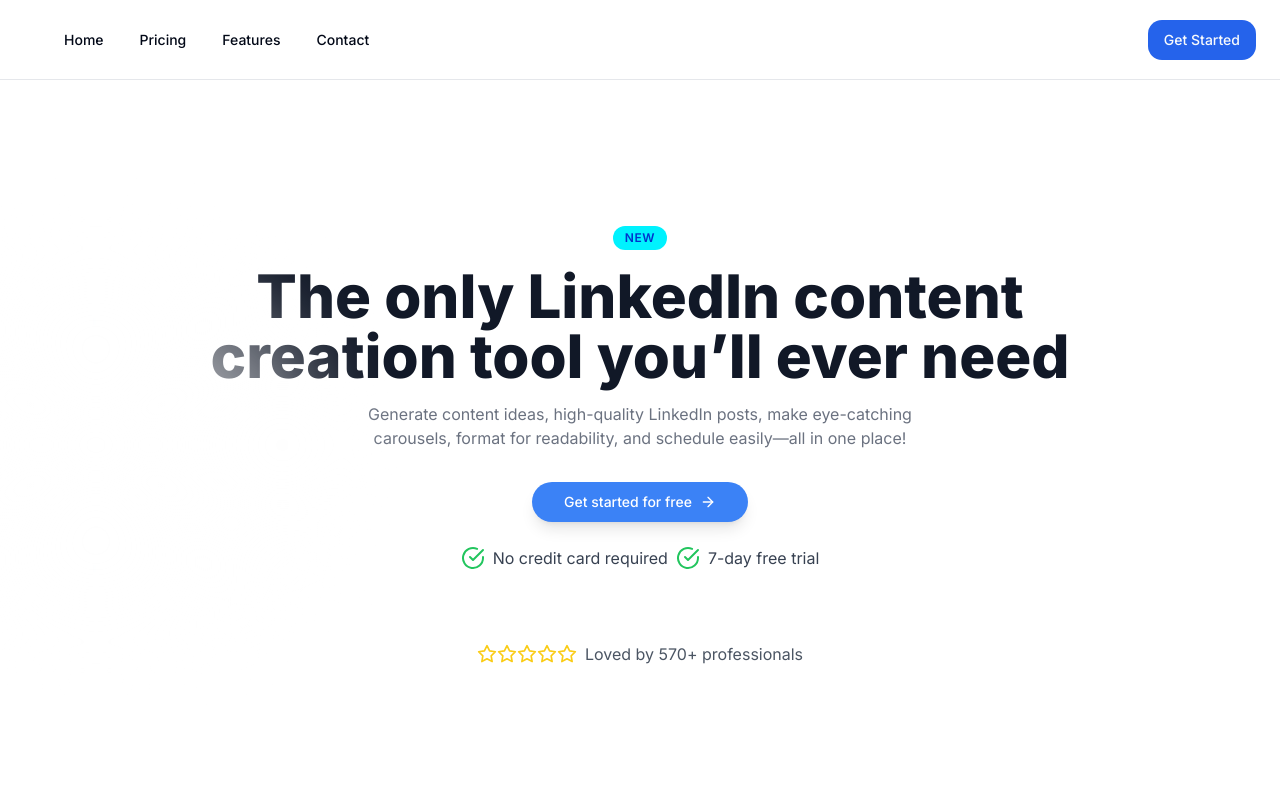
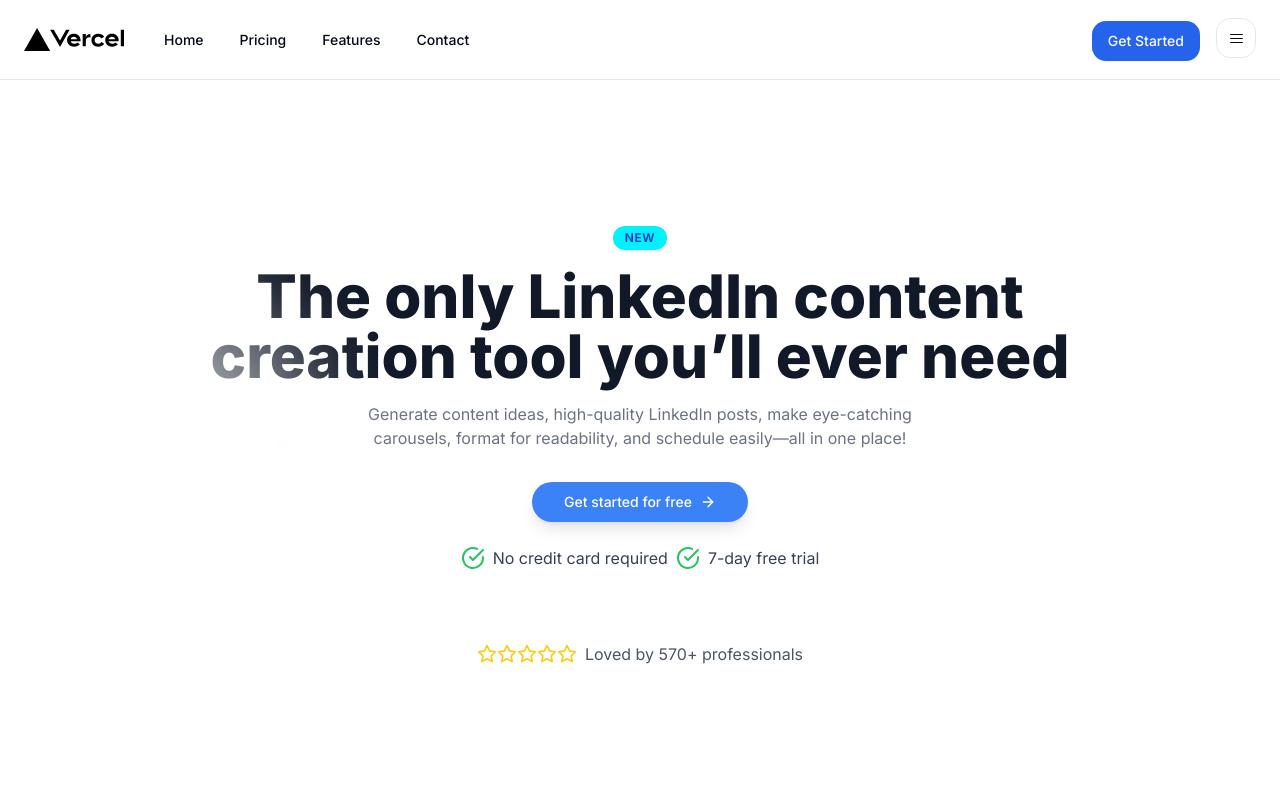
Before and after one commit to feibiss/nxtbase-landing-page, a Next.js app in the folder landing-1/: page / in a window 1280 px wide. Shown: the top 800 px of the page. Built offline with nearby package versions, Linux system fonts and the light colour scheme.

Commit message:
Style : Updated Header styles

```diff
--- a/landing-1/src/components/containers/header.tsx
+++ b/landing-1/src/components/containers/header.tsx
@@ -6,52 +6,65 @@ import {
 } from "@/components/ui/navigation-menu";
 import { Button } from "@/components/ui/button";
 import Link from "next/link";
+import { HamburgerMenuIcon } from "@radix-ui/react-icons";
+import Image from "next/image";
 
 export default function Header() {
   return (
-    <header className="flex h-20 w-full shrink-0 items-center px-4 md:px-6 sticky top-0 bg-opacity-90 backdrop-blur-lg border-b border-gray-200">
-      <Link className="mr-6 hidden lg:flex" href="#">
-        <span className="sr-only">Acme Inc</span>
+    <header className="flex bg-white/80 left-0 h-20 w-full shrink-0 items-center z-50 px-4 md:px-6 sticky top-0 bg-opacity-90 backdrop-blur-md border-b border-gray-200">
+      <Link
+        className="mr-6 w-fit h-full lg:flex justify-start items-center"
+        href="#"
+      >
+        <span className="sr-only">Nextbase</span>
+        <Image alt="brand-logo" width={100} height={64} src="/vercel.svg" />
       </Link>
-      <NavigationMenu className="hidden lg:flex">
+
+      <NavigationMenu className="hidden md:flex">
         <NavigationMenuList>
           <NavigationMenuLink asChild>
-            <Link
-              className="group inline-flex h-9 w-max items-center justify-center rounded-md bg-white px-4 py-2 text-sm font-medium transition-colors hover:bg-gray-100 hover:text-gray-900 focus:bg-gray-100 focus:text-gray-900 focus:outline-none disabled:pointer-events-none disabled:opacity-50 data-[active]:bg-gray-100/50 data-[state=open]:bg-gray-100/50 dark:bg-gray-950 dark:hover:bg-gray-800 dark:hover:text-gray-50 dark:focus:bg-gray-800 dark:focus:text-gray-50 dark:data-[active]:bg-gray-800/50 dark:data-[state=open]:bg-gray-800/50"
-              href="#"
-            >
-              Home
-            </Link>
+            <NavMenuItem href="#" content="Home" />
           </NavigationMenuLink>
           <NavigationMenuLink asChild>
-            <Link
-              className="group inline-flex h-9 w-max items-center justify-center rounded-md bg-white px-4 py-2 text-sm font-medium transition-colors hover:bg-gray-100 hover:text-gray-900 focus:bg-gray-100 focus:text-gray-900 focus:outline-none disabled:pointer-events-none disabled:opacity-50 data-[active]:bg-gray-100/50 data-[state=open]:bg-gray-100/50 dark:bg-gray-950 dark:hover:bg-gray-800 dark:hover:text-gray-50 dark:focus:bg-gray-800 dark:focus:text-gray-50 dark:data-[active]:bg-gray-800/50 dark:data-[state=open]:bg-gray-800/50"
-              href="#"
-            >
-              Pricing
-            </Link>
+            <NavMenuItem href="#" content="Pricing" />
           </NavigationMenuLink>
           <NavigationMenuLink asChild>
-            <Link
-              className="group inline-flex h-9 w-max items-center justify-center rounded-md bg-white px-4 py-2 text-sm font-medium transition-colors hover:bg-gray-100 hover:text-gray-900 focus:bg-gray-100 focus:text-gray-900 focus:outline-none disabled:pointer-events-none disabled:opacity-50 data-[active]:bg-gray-100/50 data-[state=open]:bg-gray-100/50 dark:bg-gray-950 dark:hover:bg-gray-800 dark:hover:text-gray-50 dark:focus:bg-gray-800 dark:focus:text-gray-50 dark:data-[active]:bg-gray-800/50 dark:data-[state=open]:bg-gray-800/50"
-              href="#"
-            >
-              Features
-            </Link>
+            <NavMenuItem href="#" content="Features" />
           </NavigationMenuLink>
           <NavigationMenuLink asChild>
-            <Link
-              className="group inline-flex h-9 w-max items-center justify-center rounded-md bg-white px-4 py-2 text-sm font-medium transition-colors hover:bg-gray-100 hover:text-gray-900 focus:bg-gray-100 focus:text-gray-900 focus:outline-none disabled:pointer-events-none disabled:opacity-50 data-[active]:bg-gray-100/50 data-[state=open]:bg-gray-100/50 dark:bg-gray-950 dark:hover:bg-gray-800 dark:hover:text-gray-50 dark:focus:bg-gray-800 dark:focus:text-gray-50 dark:data-[active]:bg-gray-800/50 dark:data-[state=open]:bg-gray-800/50"
-              href="#"
-            >
-              Contact
-            </Link>
+            <NavMenuItem href="#" content="Contact" />
           </NavigationMenuLink>
         </NavigationMenuList>
       </NavigationMenu>
       <div className="ml-auto">
         <Button>Get Started</Button>
+        {/* // TODO Add Mobile Navbar */}
+        <Button
+          size={"icon"}
+          variant={"outline"}
+          rounded={"full"}
+          className="ml-4"
+        >
+          <HamburgerMenuIcon />
+        </Button>
       </div>
     </header>
   );
 }
+
+const NavMenuItem = ({
+  href = "#",
+  content,
+}: {
+  href: string;
+  content: string;
+}) => {
+  return (
+    <Link
+      className="group inline-flex h-9 w-max items-center justify-center rounded-md underline decoration-2 decoration-transparent hover:decoration-primary underline-offset-8 px-4 py-2 text-sm font-medium transition-colors   hover:text-gray-900 focus:bg-gray-100 focus:text-gray-900 focus:outline-none disabled:pointer-events-none disabled:opacity-50 data-[active]:bg-gray-100/50 data-[state=open]:bg-gray-100/50 dark:bg-gray-950 dark:hover:bg-gray-800 dark:hover:text-gray-50 dark:focus:bg-gray-800 dark:focus:text-gray-50 dark:data-[active]:bg-gray-800/50 dark:data-[state=open]:bg-gray-800/50"
+      href={href}
+    >
+      {content}
+    </Link>
+  );
+};
```
